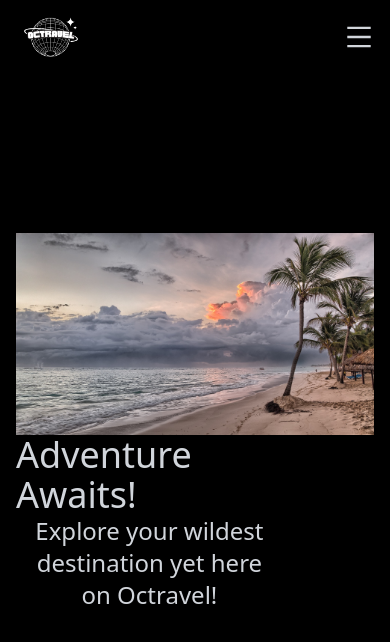
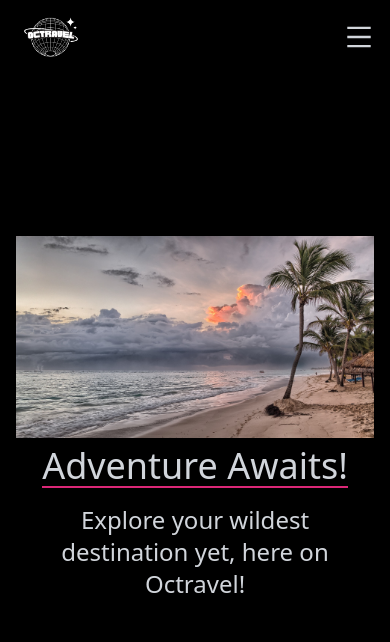
Before and after one commit to MenassieErmias/travel-site-react, a React (Create React App) app: page / in a window 390 px wide. Shown: the top 642 px of the page. Built offline with nearby package versions, Linux system fonts and the light colour scheme.

Commit message:
responsive hero section done

```diff
--- a/src/components/Hero.jsx
+++ b/src/components/Hero.jsx
@@ -1,18 +1,20 @@
 import React from 'react';
 import img1 from '../assets/beach-1236581_1920.jpg';
 
+
 const Hero = () => {
+
     return (
-        <div name="home" className='bg-black text-gray-300 p-4 w-full min-h-screen h-screen'>
+        <div name="home" className='bg-black text-gray-300 p-4 w-full min-h-screen flex flex-col items-center justify-center'>
             <div className='max-w-[1000px] flex flex-col items-center justify-center w-full h-full mx-auto'>
-                <div className='grid md:grid-cols-3'>
-                    <img src={img1} alt="" className='w-full col-span-2' />
-                    <div className='grid md:grid-rows-2'>
-                        <p className='text-4xl text-bold h-full flex items-end justify-center'>
+                <div className='md:grid md:grid-cols-3 gap-3'>
+                    <img src={img1} alt="beach" className='w-full col-span-2' />
+                    <div className='md:grid md:grid-rows-2 flex flex-col items-center justify-center'>
+                        <p className='my-2 md:my-0 text-4xl text-bold h-full text-center border-b-2 border-pink-600 flex items-end justify-center'>
                             Adventure Awaits!
                         </p>
-                        <p className='text-2xl px-4 flex items-start justify-center text-center'>
-                            Explore your wildest destination yet here on Octravel!
+                        <p className='my-2 md:my-0 text-2xl h-full px-4 flex items-start justify-center text-center'>
+                            Explore your wildest destination yet, here on Octravel!
                         </p>
                     </div>
                 </div>
```
